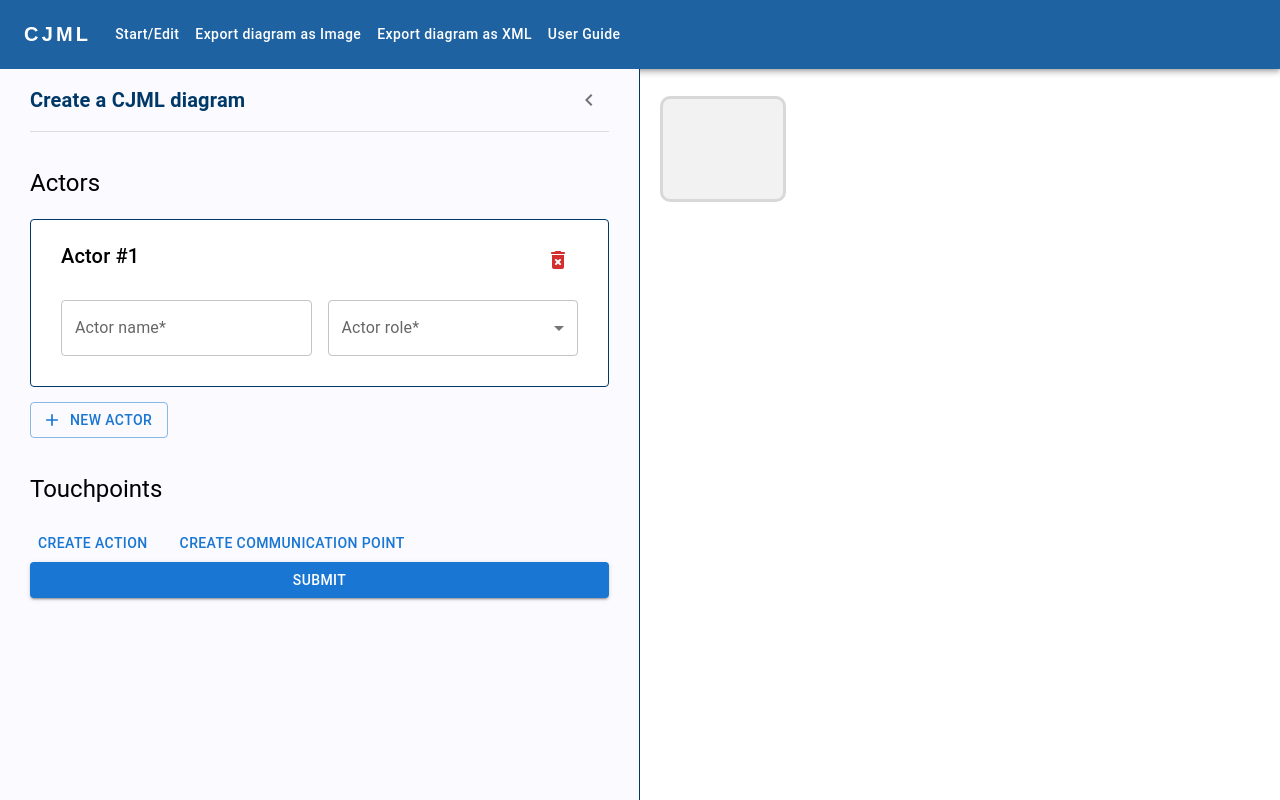
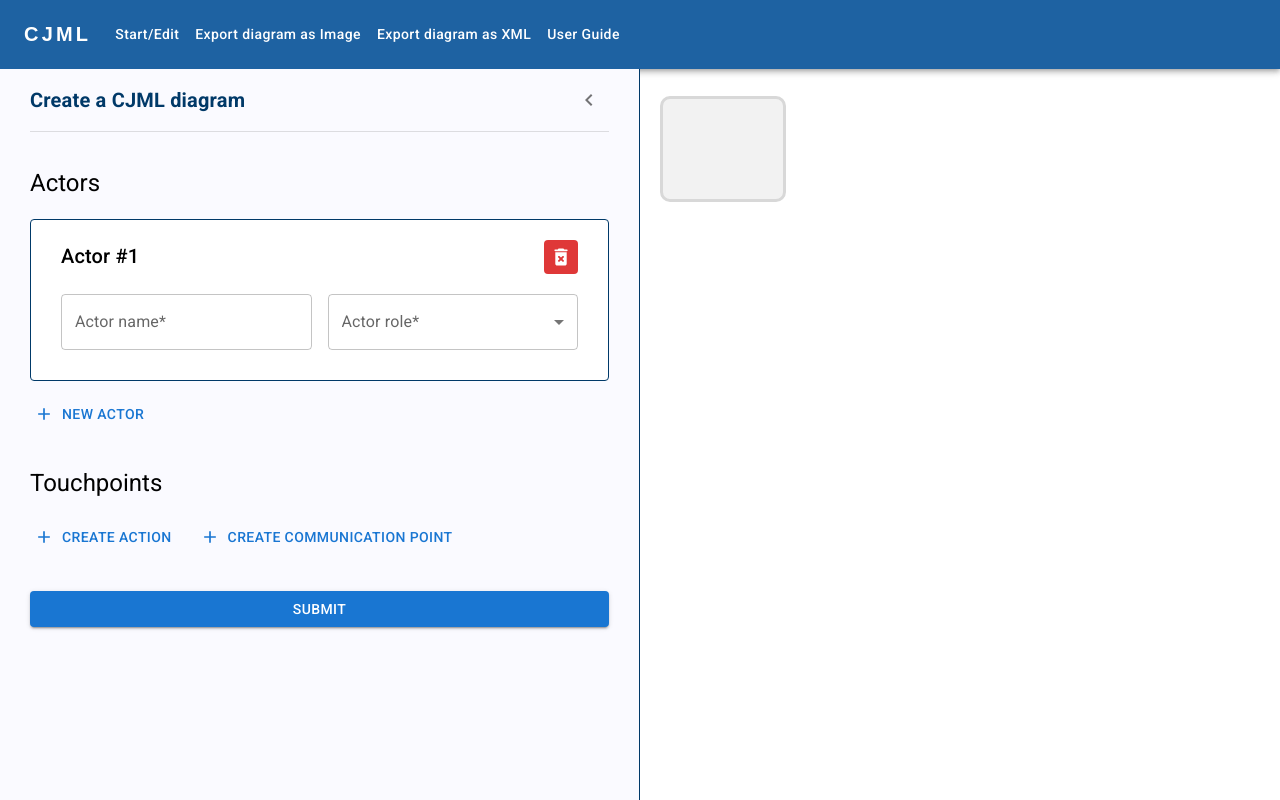
Before and after one commit to aika0725/remake-cjml-tool, a React (Create React App) app: page / in a window 1280 px wide. Built offline with nearby package versions, Linux system fonts and the light colour scheme.

Commit message:
Improve styles

```diff
--- a/public/index.html
+++ b/public/index.html
@@ -1,14 +1,12 @@
 <!DOCTYPE html>
 <html lang="en">
+
 <head>
   <meta charset="utf-8" />
   <link rel="icon" href="%PUBLIC_URL%/favicon.ico" />
   <meta name="viewport" content="width=device-width, initial-scale=1" />
   <meta name="theme-color" content="#000000" />
-    <meta
-      name="description"
-      content="Web site created using create-react-app"
-    />
+  <meta name="description" content="Web site created using create-react-app" />
   <link rel="apple-touch-icon" href="%PUBLIC_URL%/logo192.png" />
   <!--
       manifest.json provides metadata used when your web app is installed on a
@@ -24,8 +22,10 @@
       work correctly both with client-side routing and a non-root public URL.
       Learn how to configure a non-root public URL by running `npm run build`.
     -->
+  <link rel="stylesheet" href="https://fonts.googleapis.com/css?family=Roboto:300,400,500,700&display=swap" />
   <title>React App</title>
 </head>
+
 <body>
   <noscript>You need to enable JavaScript to run this app.</noscript>
   <div id="root"></div>
@@ -40,4 +40,5 @@
       To create a production bundle, use `npm run build` or `yarn build`.
     -->
 </body>
+
 </html>
--- a/src/components/DeleteButton/DeleteButton.tsx
+++ b/src/components/DeleteButton/DeleteButton.tsx
@@ -2,6 +2,7 @@ import React from 'react'
 import IconButton from '@mui/material/IconButton'
 import DeleteForeverRoundedIcon from '@mui/icons-material/DeleteForeverRounded'
 import { FieldArrayRenderProps } from 'formik'
+import { DeleteBtn } from './style'
 
 type Props = {
   index: number
@@ -10,13 +11,16 @@ type Props = {
 
 const DeleteButton = (props: Props) => {
   return (
-    <IconButton
-      aria-label='delete'
-      color='error'
-      onClick={() => props.arrayHelpers.remove(props.index)}
-    >
-      <DeleteForeverRoundedIcon />
-    </IconButton>
+    <DeleteBtn>
+      <IconButton
+        aria-label='delete'
+        onClick={() => props.arrayHelpers.remove(props.index)}
+        style={{ backgroundColor: '#DF3838', borderRadius: '4px' }}
+        size='small'
+      >
+        <DeleteForeverRoundedIcon style={{ fill: '#fff', transform: 'scale(0.95)' }} />
+      </IconButton>
+    </DeleteBtn>
   )
 }
 
--- /dev/null
+++ b/src/components/DeleteButton/style.ts
@@ -0,0 +1,10 @@
+import styled from '@emotion/styled'
+
+export const DeleteBtn = styled.div`
+  transition: 0.1s;
+  &:hover {
+    button {
+      background-color: #c73030 !important;
+    }
+  }
+`
--- a/src/components/Form/FormContent.tsx
+++ b/src/components/Form/FormContent.tsx
@@ -6,7 +6,7 @@ import ChevronRightIcon from '@mui/icons-material/ChevronRight'
 import { Divider, Typography, IconButton, Button } from '@mui/material'
 import { useTheme } from '@mui/material/styles'
 
-import { FieldArray, useFormikContext } from 'formik'
+import { FieldArray, Form, useFormikContext } from 'formik'
 
 import * as S from '../Styles/FormCard'
 import { IFormData } from '../../interfaces/FormData'
@@ -23,7 +23,7 @@ import debounce from 'lodash/debounce'
 
 const FormContent = () => {
   const theme = useTheme()
-  const { values, handleSubmit, validateForm } = useFormikContext<IFormData>()
+  const { values, handleSubmit, validateForm, errors } = useFormikContext<IFormData>()
 
   const debouncedValidate = useMemo(() => debounce(validateForm, 500), [validateForm])
 
@@ -41,17 +41,22 @@ const FormContent = () => {
 
   const handleFormSubmit = (event: React.FormEvent<HTMLFormElement>) => {
     event.preventDefault()
-    handleSubmit()
+    console.log(event)
+    // handleSubmit()
   }
 
   const uid = Math.floor(100000 + Math.random() * 900000).toString()
   return (
     <S.FormContainer open={open} width={width} ref={formRef}>
-      <form
+      <Form
+        role='form'
         onSubmit={(e) => {
-          handleFormSubmit(e)
+          e.preventDefault()
+          console.log(values)
+          console.log('errors', errors)
+          handleSubmit()
         }}
-        style={{ width: '100%' }}
+        style={{ width: '100%', height: 'fit-content' }}
       >
         <S.FormHeader>
           <S.CJMLFormHeaderTypography>Create a CJML diagram</S.CJMLFormHeaderTypography>
@@ -82,7 +87,7 @@ const FormContent = () => {
                   </S.FormCard>
                 ))}
                 <Button
-                  variant='outlined'
+                  variant='text'
                   startIcon={<AddIcon />}
                   onClick={() => arrayHelpers.push({ id: uid, actorName: '', actorRole: '' })}
                 >
@@ -114,10 +119,12 @@ const FormContent = () => {
             )}
           />
         </S.Section>
-        <Button color='primary' variant='contained' fullWidth type='submit'>
-          Submit
-        </Button>
-      </form>
+        <S.Section style={{ marginBottom: '30px' }}>
+          <Button color='primary' variant='contained' fullWidth type='submit'>
+            Submit
+          </Button>
+        </S.Section>
+      </Form>
     </S.FormContainer>
   )
 }
--- a/src/components/GenericInputTextField/GenericInputTextField.tsx
+++ b/src/components/GenericInputTextField/GenericInputTextField.tsx
@@ -9,8 +9,8 @@ type Props = {
   handleChange: (e: string | ChangeEvent<any>) => void
   // handleBlur: (e: string | ChangeEvent<any>) => void
 
-  error: boolean | undefined
-  helperText: string | undefined
+  error?: boolean | undefined
+  helperText?: string | undefined
   mandatory?: boolean
   select?: boolean
   margin?: 'none' | 'dense' | 'normal'
--- a/src/components/TouchpointTypeButtons/TouchpointTypeButtons.tsx
+++ b/src/components/TouchpointTypeButtons/TouchpointTypeButtons.tsx
@@ -8,6 +8,7 @@ import {
   communicationInitialvalues,
   TouchpointType,
 } from '../../interfaces/Touchpoint'
+import AddIcon from '@mui/icons-material/Add'
 
 type Props = {
   arrayHelpers: FieldArrayRenderProps
@@ -26,10 +27,18 @@ const TouchpointTypeButtons = (props: Props) => {
   return (
     <div>
       <Stack className='touchpoint-types' spacing={2} direction='row'>
-        <Button variant='text' onClick={() => handleClick(TouchpointType.Action)}>
+        <Button
+          variant='text'
+          onClick={() => handleClick(TouchpointType.Action)}
+          startIcon={<AddIcon />}
+        >
           Create Action
         </Button>
-        <Button variant='text' onClick={() => handleClick(TouchpointType.Communication)}>
+        <Button
+          variant='text'
+          onClick={() => handleClick(TouchpointType.Communication)}
+          startIcon={<AddIcon />}
+        >
           Create Communication point
         </Button>
       </Stack>
--- a/src/index.css
+++ b/src/index.css
@@ -1,9 +1,5 @@
-html{
-    /* height: 100%; */
+body {
+  min-height: 100vh;
+  padding: 0;
+  margin: 0;
 }
-
-body{
-    min-height: 100vh;
-    padding: 0;
-    margin: 0;
-}
```
Also changed, not shown: src/components/ActionCard/ActionCard.tsx (+18 -6 lines). Lines whose indentation alone changed are shown as unchanged.
